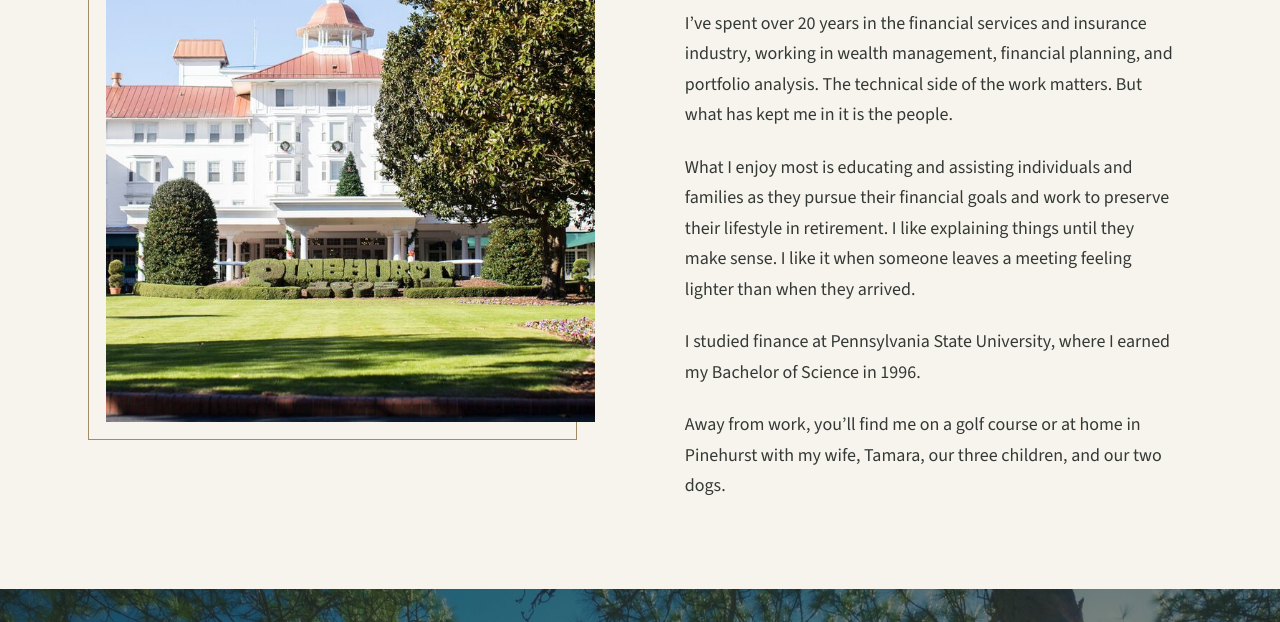
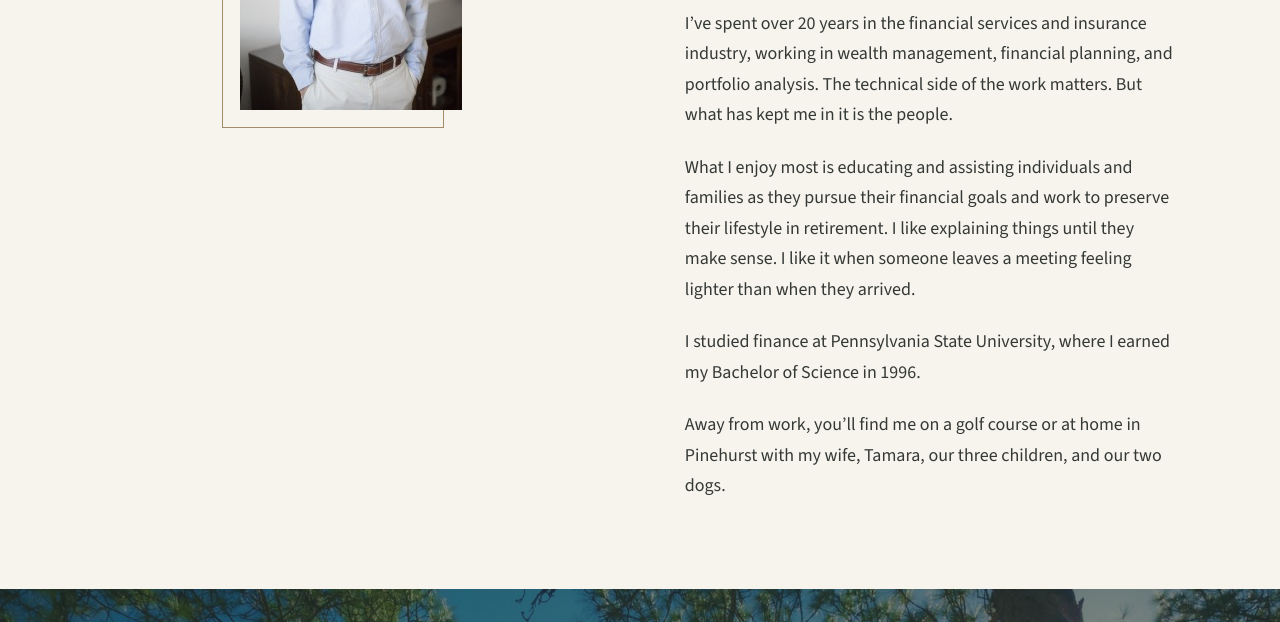
Before and after one commit to lawainmcneil/investinginthepines, a plain HTML site: page about.html in a window 1280 px wide. Shown: the part 748-1370 px from the top of the page. Drawn offline with nearby package versions, Linux system fonts and the light colour scheme.

Commit message:
Add Peter's photo to the About page
Co-Authored-By: Claude Opus 5.5 <noreply@anthropic.com>

```diff
--- a/about.html
+++ b/about.html
@@ -53,8 +53,8 @@
 
     <section class="section section--tight">
       <div class="wrap split split--top">
-        <figure class="frame frame--left frame--tall">
-          <img src="assets/img/carolina-lawn.jpg" alt="Magnolias and a wide green lawn in front of a white hotel in Pinehurst" width="1280" height="853">
+        <figure class="frame frame--left frame--portrait">
+          <img src="assets/img/peter-kisver.jpg" alt="Peter Kisver, founder of Kiaros Advisors" width="222" height="300">
         </figure>
         <div>
           <h2>More than twenty years of sitting across the table.</h2>
--- a/assets/css/site.css
+++ b/assets/css/site.css
@@ -222,6 +222,9 @@ p:last-child { margin-bottom: 0; }
 .split--top { align-items: start; }
 .split .frame img { aspect-ratio: 4 / 3; }
 .split .frame--tall img { aspect-ratio: 4 / 5; }
+/* Portrait photo: kept near its native size so it stays sharp. */
+.split .frame--portrait { max-width: 300px; justify-self: center; }
+.split .frame--portrait img { aspect-ratio: auto; }
 @media (max-width: 860px) {
   .split { grid-template-columns: 1fr; }
   .split .frame { margin-right: 18px; }
--- a/build.mjs
+++ b/build.mjs
@@ -322,8 +322,8 @@ pages.push({
 
     <section class="section section--tight">
       <div class="wrap split split--top">
-        <figure class="frame frame--left frame--tall">
-          <img src="assets/img/carolina-lawn.jpg" alt="Magnolias and a wide green lawn in front of a white hotel in Pinehurst" width="1280" height="853">
+        <figure class="frame frame--left frame--portrait">
+          <img src="assets/img/peter-kisver.jpg" alt="Peter Kisver, founder of Kiaros Advisors" width="222" height="300">
         </figure>
         <div>
           <h2>More than twenty years of sitting across the table.</h2>
```
Also changed, not shown: assets/img/carolina-lawn.jpg (deleted), assets/img/peter-kisver.jpg (added).
